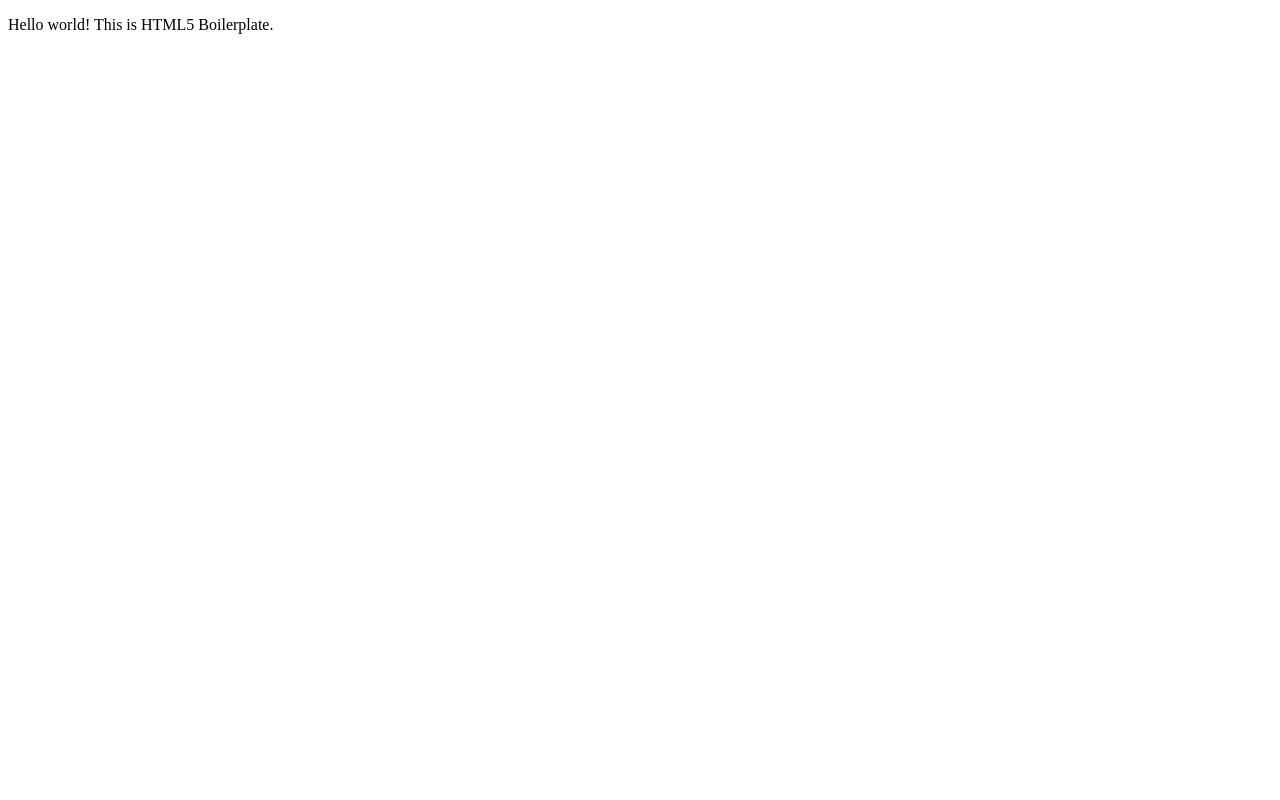
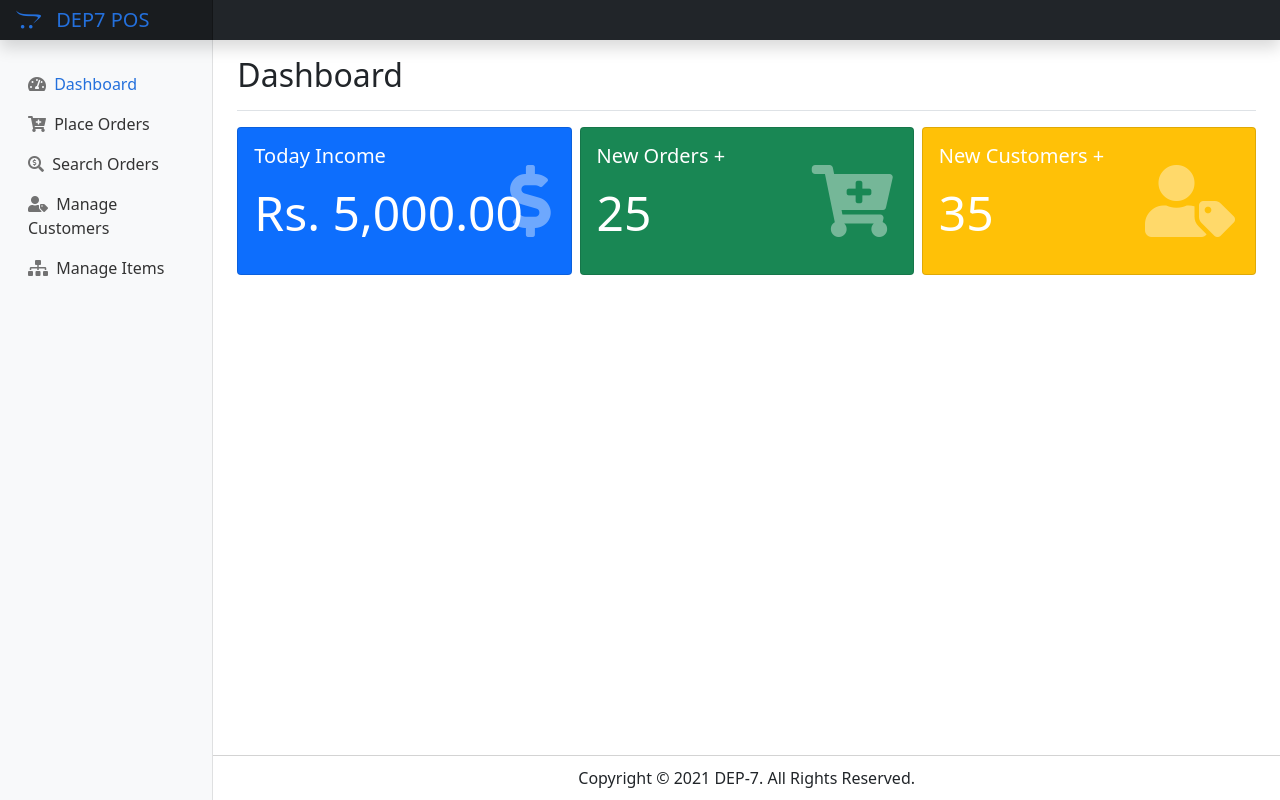
Before and after one commit to Direct-Entry-Program-7/pos-bootstrap, a website built with Parcel: page index.html in a window 1280 px wide. Built offline with nearby package versions, Linux system fonts and the light colour scheme; files whose address does not match are found by name.

Commit message:
Finalize the dashboard

```diff
--- /dev/null
+++ b/css/dashboard.css
@@ -0,0 +1,140 @@
+body {
+  font-size: 0.875rem;
+}
+
+/*
+   * Sidebar
+   */
+
+.sidebar {
+  position: fixed;
+  top: 0;
+  /* rtl:raw:
+    right: 0;
+    */
+  bottom: 0;
+  /* rtl:remove */
+  left: 0;
+  z-index: 100; /* Behind the navbar */
+  padding: 48px 0 0; /* Height of navbar */
+  box-shadow: inset -1px 0 0 rgba(0, 0, 0, 0.1);
+}
+
+@media (max-width: 767.98px) {
+  .sidebar {
+    top: 5rem;
+  }
+}
+
+.sidebar-sticky {
+  position: relative;
+  top: 0;
+  height: calc(100vh - 48px);
+  padding-top: 0.5rem;
+  overflow-x: hidden;
+  overflow-y: auto; /* Scrollable contents if viewport is shorter than content. */
+}
+
+.sidebar .nav-link {
+  font-weight: 500;
+  color: #333;
+}
+
+.sidebar .nav-link .fas {
+  margin-right: 4px;
+  color: #727272;
+}
+
+.sidebar .nav-link:hover {
+  color: white;
+}
+
+.nav-item:hover{
+    background-color: gray;
+}
+
+.sidebar .nav-link:hover .fas{
+    color: white;
+  }
+
+.sidebar .nav-link.active {
+  color: #2470dc;
+}
+
+.sidebar .nav-link.active:hover{
+    color: white;
+}
+
+.sidebar .nav-link:hover .feather,
+.sidebar .nav-link.active .feather {
+  color: inherit;
+}
+
+.sidebar-heading {
+  font-size: 0.75rem;
+  text-transform: uppercase;
+}
+
+/*
+   * Navbar
+   */
+
+.navbar-brand {
+  padding-top: 0.75rem;
+  padding-bottom: 0.75rem;
+  font-size: 1rem;
+  background-color: rgba(0, 0, 0, 0.25);
+  box-shadow: inset -1px 0 0 rgba(0, 0, 0, 0.25);
+}
+
+.navbar-brand:hover{
+    color: #2470dc !important;
+}
+
+.navbar-brand .fab{
+    margin-right: 10px;
+}
+
+.navbar .navbar-toggler {
+  top: 0.25rem;
+  right: 1rem;
+}
+
+/* Main Content */
+
+.card{
+    height: 100%;
+}
+
+.card:hover .fas{
+    font-size: 5rem !important;
+}
+
+.content .card-body{
+    position: relative;
+}
+
+.content .card-body h1{
+    font-size: 3rem;
+}
+
+.content .card-body .fas{
+    font-size: 4.5rem;
+    position: absolute;
+    right: 0;
+    top: 50%;
+    transform: translateY(-50%);
+    padding-right: 20px;
+    opacity: 0.4;
+    transition: all 100ms;
+}
+
+/*  Footer */
+footer{
+    text-align: center;
+    position: fixed;
+    bottom: 0;
+    right: 0;
+    padding: 10px;
+    border-top: 1px solid lightgray;
+}
--- a/index.html
+++ b/index.html
@@ -11,17 +11,114 @@
     <link rel="apple-touch-icon" href="icon.png">
     <!-- Place favicon.ico in the root directory -->
 
-  <link rel="stylesheet" href="css/main.css">
+    <link rel="stylesheet" href="node_modules/bootstrap/dist/css/bootstrap.min.css">
+    <link rel="stylesheet" href="node_modules/@fortawesome/fontawesome-free/css/all.min.css">
+    <link rel="stylesheet" href="css/styles.css">
+    <link rel="stylesheet" href="css/dashboard.css">
 
     <meta name="theme-color" content="#fafafa">
+
 </head>
 
 <body>
+    <header class="navbar navbar-dark sticky-top bg-dark flex-md-nowrap p-0 shadow">
+        <a class="navbar-brand col-md-3 col-lg-2 me-0 px-3" href="#">
+            <i class="fab fa-opencart"></i>
+            DEP7 POS</a>
+        <button class="navbar-toggler position-absolute d-md-none collapsed" type="button" data-bs-toggle="collapse"
+            data-bs-target="#sidebarMenu" aria-controls="sidebarMenu" aria-expanded="false"
+            aria-label="Toggle navigation">
+            <span class="navbar-toggler-icon"></span>
+        </button>
+    </header>
 
-  <!-- Add your site or application content here -->
-  <p>Hello world! This is HTML5 Boilerplate.</p>
+    <div class="container-fluid">
+        <div class="row">
+            <nav id="sidebarMenu" class="col-md-3 col-lg-2 d-md-block bg-light sidebar collapse">
+                <div class="position-sticky pt-3">
+                    <ul class="nav flex-column">
+                        <li class="nav-item">
+                            <a class="nav-link active" aria-current="page" href="#">
+                                <i class="fas fa-tachometer-alt"></i>
+                                Dashboard
+                            </a>
+                        </li>
+                        <li class="nav-item">
+                            <a class="nav-link" href="#">
+                                <i class="fas fa-cart-plus"></i>
+                                Place Orders
+                            </a>
+                        </li>
+                        <li class="nav-item">
+                            <a class="nav-link" href="#">
+                                <i class="fas fa-search-dollar"></i>
+                                Search Orders
+                            </a>
+                        </li>
+                        <li class="nav-item">
+                            <a class="nav-link" href="#">
+                                <i class="fas fa-user-tag"></i>
+                                Manage Customers
+                            </a>
+                        </li>
+                        <li class="nav-item">
+                            <a class="nav-link" href="#">
+                                <i class="fas fa-sitemap"></i>
+                                Manage Items
+                            </a>
+                        </li>
+                    </ul>
+                </div>
+            </nav>
 
-  <script src="js/plugins.js"></script>
+            <main class="col-md-9 ms-sm-auto col-lg-10 px-md-4">
+                <div
+                    class="d-flex justify-content-between flex-wrap flex-md-nowrap align-items-center pt-3 pb-2 mb-3 border-bottom">
+                    <h1 class="h2">Dashboard</h1>
+                </div>
+                <section class="content row g-2">
+                    <div class="col-lg-4 col-12">
+                        <div class="card text-white bg-primary">
+                            <div class="card-body">
+                                <h5 class="card-title">Today Income</h5>
+                                <p class="card-text">
+                                    <h1>Rs. 5,000.00</h1>
+                                </p>
+                                <i class="fas fa-dollar-sign"></i>
+                            </div>
+                        </div>
+                    </div>
+                    <div class="col-lg-4 col-12">
+                        <div class="card text-white bg-success">
+                            <div class="card-body">
+                                <h5 class="card-title">New Orders + </h5>
+                                <p class="card-text">
+                                    <h1>25</h1>
+                                </p>
+                                <i class="fas fa-cart-plus"></i>
+                            </div>
+                        </div>
+                    </div>
+                    <div class="col-lg-4 col-12">
+                        <div class="card text-white bg-warning">
+                            <div class="card-body">
+                                <h5 class="card-title">New Customers + </h5>
+                                <p class="card-text">
+                                    <h1>35</h1>
+                                </p>
+                                <i class="fas fa-user-tag"></i>
+                            </div>
+                        </div>
+                    </div>
+                </section>
+            </main>
+            <footer class="col-md-9 ms-sm-auto col-lg-10 px-md-4">
+                Copyright &copy; 2021 DEP-7. All Rights Reserved.
+            </footer>
+        </div>
+    </div>
+
+    <script src="node_modules/bootstrap/dist/js/bootstrap.bundle.min.js"></script>
     <script src="js/main.js"></script>
 </body>
 
--- a/js/plugins.js
+++ /dev/null
@@ -1,24 +0,0 @@
-// Avoid `console` errors in browsers that lack a console.
-(function() {
-  var method;
-  var noop = function () {};
-  var methods = [
-    'assert', 'clear', 'count', 'debug', 'dir', 'dirxml', 'error',
-    'exception', 'group', 'groupCollapsed', 'groupEnd', 'info', 'log',
-    'markTimeline', 'profile', 'profileEnd', 'table', 'time', 'timeEnd',
-    'timeline', 'timelineEnd', 'timeStamp', 'trace', 'warn'
-  ];
-  var length = methods.length;
-  var console = (window.console = window.console || {});
-
-  while (length--) {
-    method = methods[length];
-
-    // Only stub undefined methods.
-    if (!console[method]) {
-      console[method] = noop;
-    }
-  }
-}());
-
-// Place any jQuery/helper plugins in here.
--- a/package.json
+++ b/package.json
@@ -15,6 +15,7 @@
     "parcel-bundler": "^1.12.4"
   },
   "dependencies": {
+    "@fortawesome/fontawesome-free": "^5.15.4",
     "bootstrap": "^5.1.1"
   }
 }
```
Also changed, not shown: css/main.css (added), css/styles.css (added), 1 other file. Lines whose indentation alone changed are shown as unchanged.
